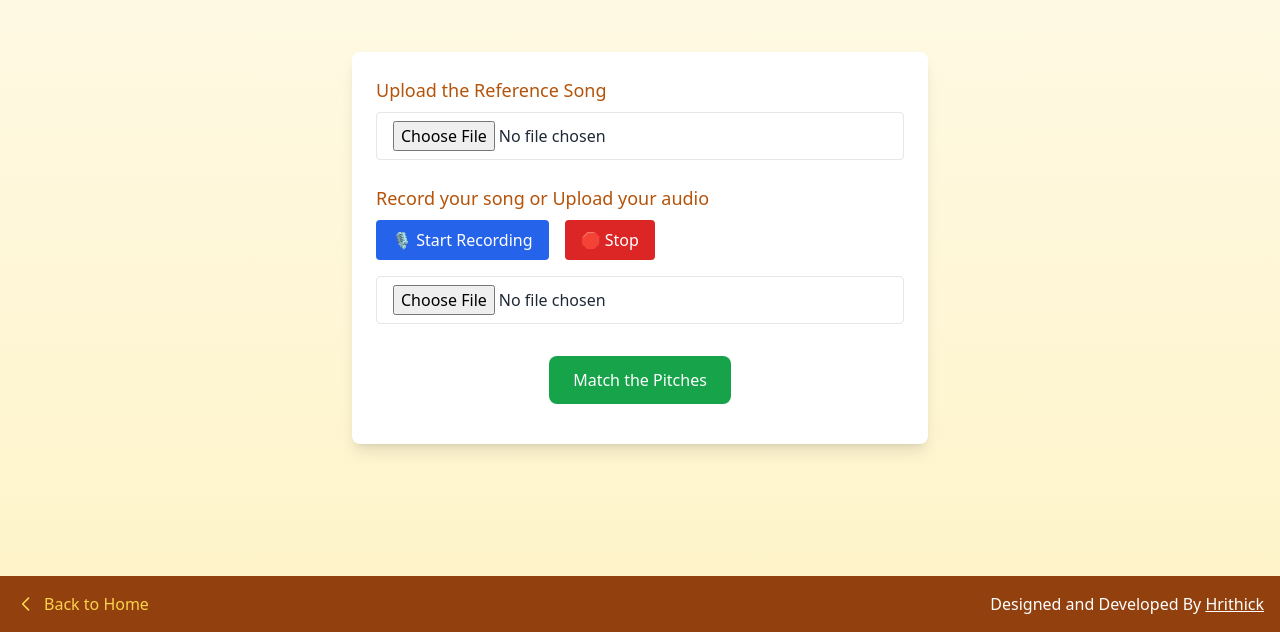
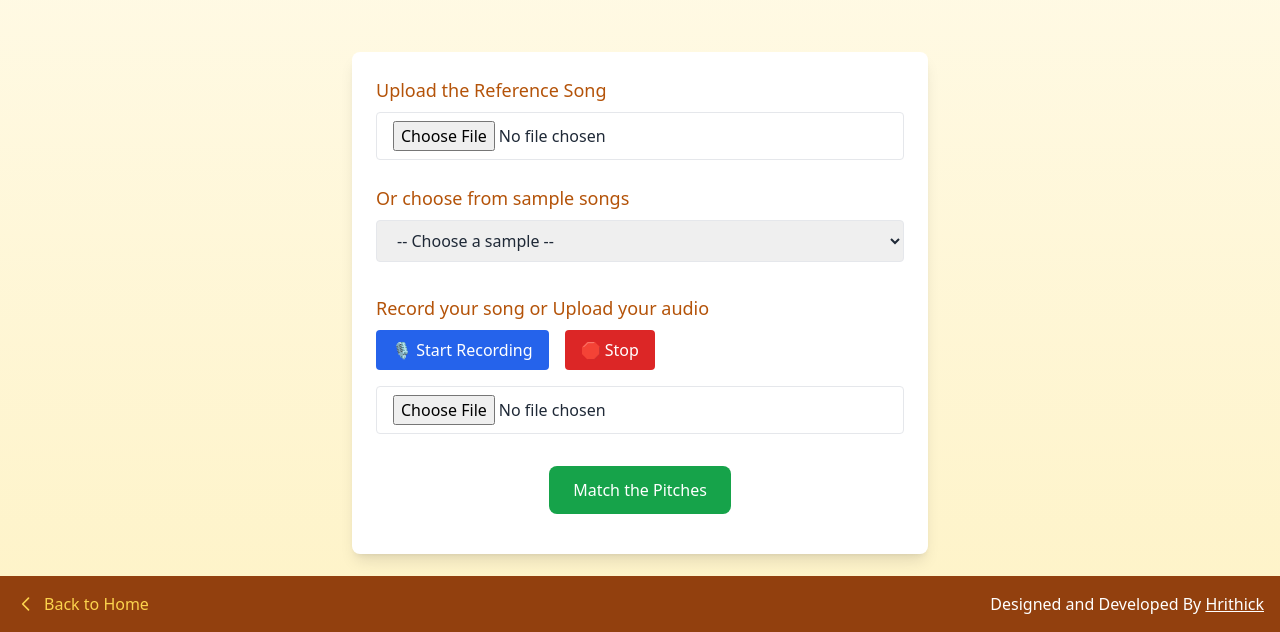
Before and after one commit to Hrithick123/MusicBuddy, a Flask app: page /compare in a window 1280 px wide. Shown: the part 168-800 px from the top of the page. Run offline with Flask 3, Linux system fonts and the light colour scheme; some libraries are stand-ins or nearby versions.

Commit message:
Update compare.html

```diff
--- a/templates/compare.html
+++ b/templates/compare.html
@@ -3,16 +3,15 @@
 <head>
     <meta charset="UTF-8">
     <meta name="viewport" content="width=device-width, initial-scale=1.0">
-    <title> Pitch Tracing - Music BUddy - Hrithick</title>
+    <title>Pitch Tracing - Music Buddy - Hrithick</title>
     <script src="https://cdn.tailwindcss.com"></script>
     <script src="/static/js/compare.js" defer></script>
 </head>
 <body class="bg-gradient-to-b from-amber-50 to-amber-100 min-h-screen flex flex-col justify-center items-center text-gray-800">
     <!-- Header Section -->
-
     <div class="container mx-auto px-4 py-8">
-          <br />
-    <h1 class="text-4xl font-bold text-center mb-8 text-amber-800">Alankaar_2.o</h1>
+        <br />
+        <h1 class="text-4xl font-bold text-center mb-8 text-amber-800">Alankaar_2.o</h1>
         <h1 class="text-3xl font-bold text-center mb-6 text-amber-800">Pitch Matching Game</h1>
     </div>
 
@@ -22,6 +21,20 @@
         <div class="mb-6">
             <label class="block text-lg font-medium text-amber-700 mb-2">Upload the Reference Song</label>
             <input type="file" id="referenceInput" accept="audio/*" class="w-full border rounded px-4 py-2" />
+            <audio id="referencePreview" controls class="hidden w-full mt-2"></audio>
+        </div>
+
+        <!-- Pre-Built Samples -->
+        <div class="mb-6">
+            <label class="block text-lg font-medium text-amber-700 mb-2">Or choose from sample songs</label>
+            <select id="sampleSelect" class="w-full border rounded px-4 py-2 mb-2" onchange="playSampleReference()">
+                <option value="">-- Choose a sample --</option>
+                <option value="/static/sample_songs/Sundari_Kannal_female.mp3">Sundari Kannal - Female</option>
+                <option value="/static/sample_songs/Sundari_Kannal_male.mp3">Sundari Kannal - Male</option>
+                <option value="/static/sample_songs/Thendral_Vanthu_male.mp3">Thendral Vanthu - Male</option>
+                <option value="/static/sample_songs/Thendral_Vanthu_female.mp3">Thendral Vanthu - Female</option>
+            </select>
+            <audio id="samplePreview" controls class="hidden w-full mt-2"></audio>
         </div>
 
         <!-- Record or Upload User Audio -->
@@ -48,15 +61,12 @@
     <!-- Footer Section -->
     <footer class="bg-amber-800 text-white text-center py-4 mt-auto w-full">
         <div class="container mx-auto px-4 flex flex-col sm:flex-row justify-between items-center">
-            <!-- Back Button -->
             <a href="/" class="flex items-center text-amber-300 hover:text-white transition-colors mb-4 sm:mb-0">
                 <svg xmlns="http://www.w3.org/2000/svg" class="h-5 w-5 mr-2" fill="none" viewBox="0 0 24 24" stroke="currentColor" stroke-width="2">
                     <path stroke-linecap="round" stroke-linejoin="round" d="M15 19l-7-7 7-7" />
                 </svg>
                 Back to Home
             </a>
-
-            <!-- Footer Text -->
             <p class="text-sm sm:text-base">
                 Designed and Developed By <a href="https://hrithick123.github.io/Hrithickfolio/" target="_blank" class="underline hover:text-amber-300">Hrithick</a>
             </p>
```
